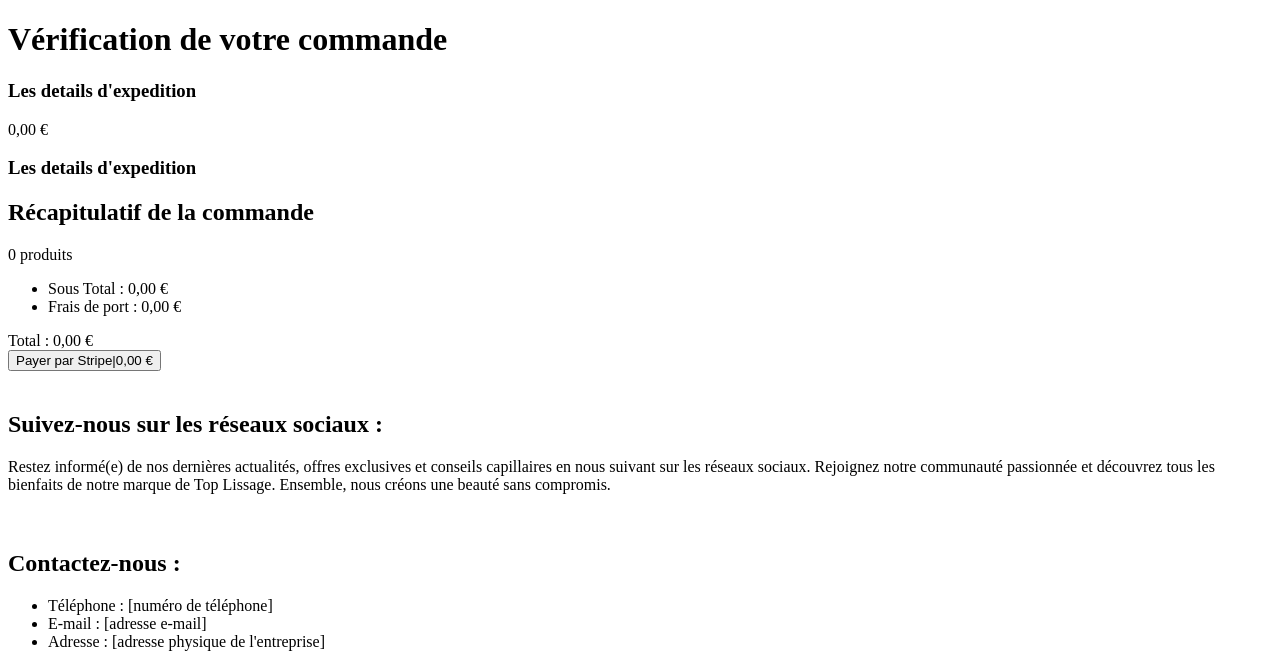
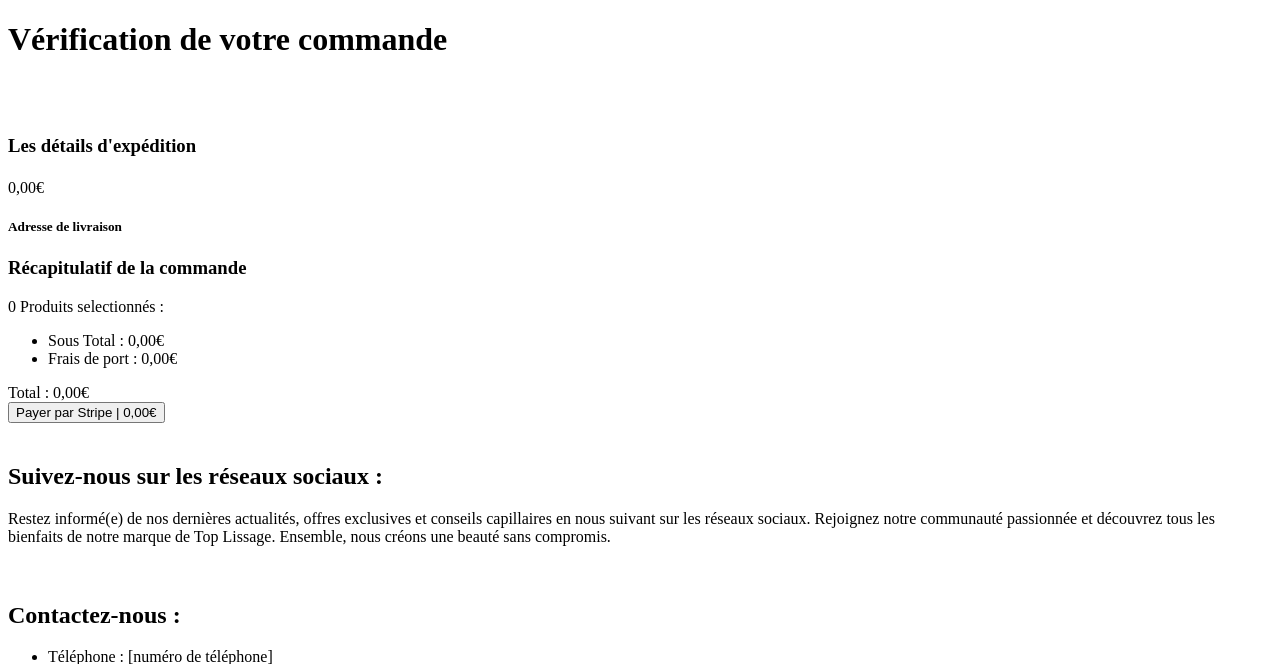
Before and after one commit to Gilberto841/TopLissage, a Symfony app: template templates/order/recap.html.twig in a window 1280 px wide. Shown: the part 151-815 px from the top of the page. Run offline with Twig, Linux system fonts and the light colour scheme; the template is opened without the code that fills it, so the values that code supplies are empty; some libraries are stand-ins or nearby versions.

Commit message:
add_new_design

```diff
--- a/templates/order/recap.html.twig
+++ b/templates/order/recap.html.twig
@@ -6,70 +6,75 @@
 {% block body %}
 
 	{% block content %}
-		<h1>Vérification de votre commande</h1>
-		<h3>Les details d'expedition</h3>
-		<div>
-			<label for="">
-				<span>{{transporter.title}}</span>
-				<span>{{transporter.content}}</span>
-
-				<span>{{transporter.price|number_format(2,',','.')}}
-					€</span>
-
-			</label>
+		<h1 class="text-center">Vérification de votre commande</h1>
+		<br>
+		<br>
+		<h3 class="text-center">Les détails d'expédition</h3>
+		<div class="container">
+			<div class="row justify-content-center">
+				<div class="col-md-6">
+					<div class="card mb-3">
+						<div class="card-body text-center">
+							<h5 class="card-title">{{ transporter.title }}</h5>
+							<p class="card-text">{{ transporter.content }}</p>
+							<p class="card-text">{{ transporter.price|number_format(2, ',', '.') }}€</p>
 						</div>
-		<h3>Les details d'expedition</h3>
-
-        <div>
-			<label for="">
-				<span>{{delivery|raw}}</span>
-			</label>
 					</div>
-
-        <div>
-            <h2>Récapitulatif de la commande</h2>
-            <span>{{recapCart|length}} produits</span>
-            {% set total = null %}
-            {% for product in recapCart %}
-            <pre>
-
-            </pre>
-            <div>
-                <h3>{{product.product.name}}</h3>
-            </div>
-            <div>
-                <div>
-                {{(product.product.price/100)|number_format(2,',','.')}} €
 				</div>
 			</div>
 
+			<div class="row justify-content-center">
+				<div class="col-md-6">
+					<div class="card mb-3">
+						<div class="card-body text-center">
+							<h5 class="card-title">Adresse de livraison</h5>
+							<p class="card-text">{{ delivery|raw }}</p>
+						</div>
+					</div>
+				</div>
+			</div>
+		</div>
 
+		<div class="text-center">
+			<h3>Récapitulatif de la commande</h3>
+			<p>{{ recapCart|length }}
+				Produits selectionnés :</p>
+
+			{% set total = null %}
+			<div class="row justify-content-center">
+				{% for product in recapCart %}
+					<div class="col-md-2 ">
+						<div class="card mb-3">
+							<div class="card-body">
+								<h5 class="card-title">{{ product.product.name }}</h5>
+								<p class="card-text">{{ (product.product.price/100)|number_format(2, ',', '.') }}€</p>
+                                <p>{{product.quantity}}</p>
+							</div>
+						</div>
+					</div>
 					{% set total = total + (product.product.price * product.quantity) %}
 				{% endfor %}
 			</div>
+
+
+			<ul class="list-unstyled">
+				<li>Sous Total :
+					<span>{{ (total / 100)|number_format(2, ',', '.') }}€</span>
+				</li>
+				<li>Frais de port :
+					<span>{{ (transporter.price / 100)|number_format(2, ',', '.') }}€</span>
+				</li>
+			</ul>
+
 			<div>
-            <ul>
-                <li>Sous Total : <span>
-                    {{(total / 100)|number_format(2,',','.')}} €
-                </span></li>
-                <li>Frais de port : <span>
-                    {{(transporter.price / 100)|number_format(2,',','.')}} €
-                </span></li>
-
-            </ul>
-        </div>
-        <div>
-            Total : <span>{{(total / 100 + (transporter.price / 100))|number_format(2,',','.')}} €</span>
+				Total :
+				<span>{{ (total / 100 + (transporter.price / 100))|number_format(2, ',', '.') }}€</span>
 			</div>
 
-        <div>
-
-
-                <form action="{{path('payment_stripe',{reference: reference})}}" method="POST">
-                <button type="submit" class="btn btn-lg btn-primary">Payer par Stripe|{{ (total / 100 + (transporter.price / 100))|number_format(2, ',', '.') }} €</button>
+			<form action="{{ path('payment_stripe', { reference: reference }) }}" method="POST">
+				<button type="submit" class="btn btn-lg btn-primary mt-4">Payer par Stripe |
+					{{ (total / 100 + (transporter.price / 100))|number_format(2, ',', '.') }}€</button>
 			</form>
-
-
 		</div>
 
 	{% endblock %}
```
Also changed, not shown: templates/order/cancel.html.twig (+18 -5 lines), templates/order/success.html.twig (+17 -4 lines). Lines whose indentation alone changed are shown as unchanged.
